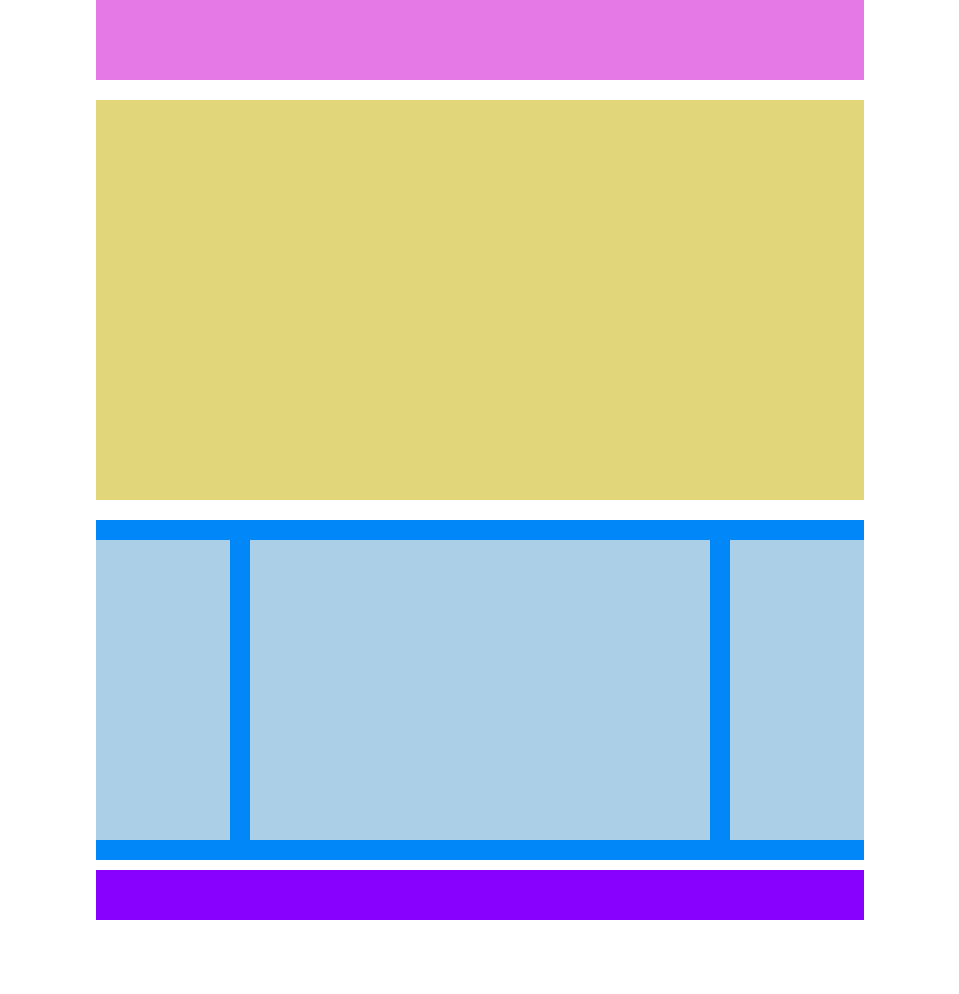
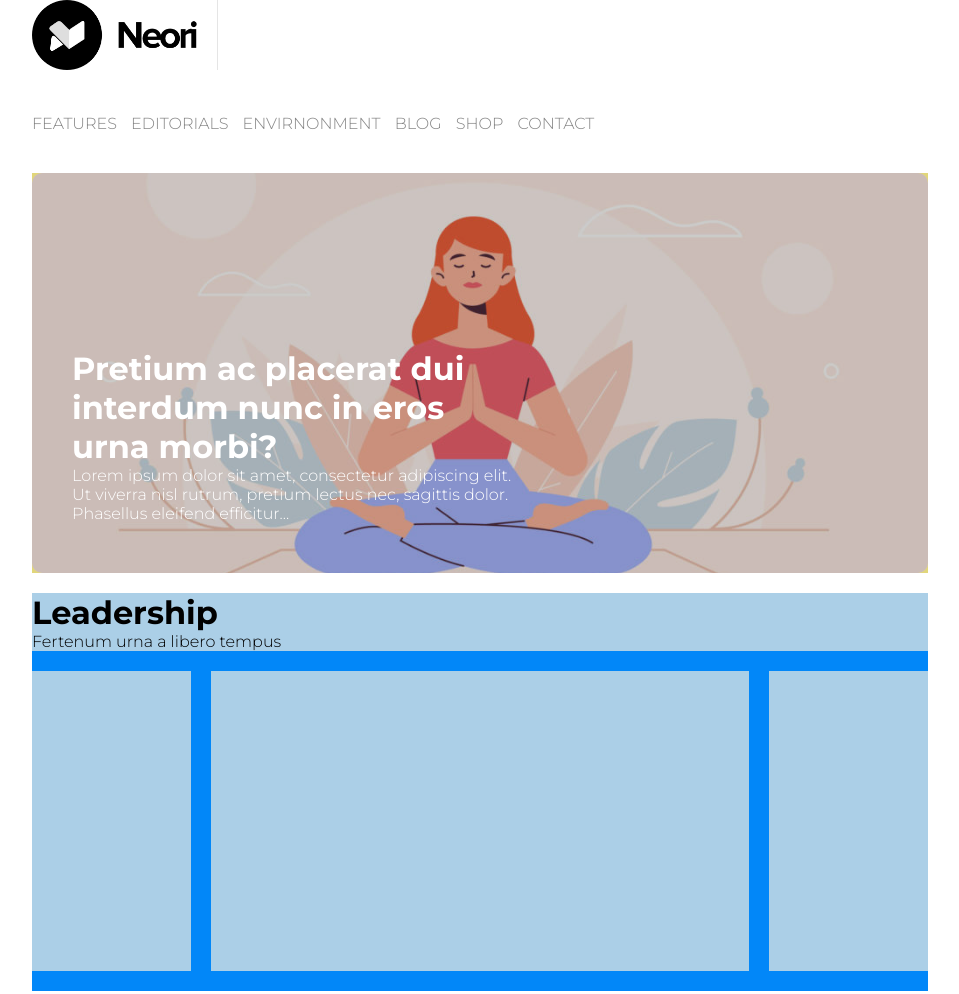
Before and after one commit to pietrospitella/htmlcss-wp, a plain HTML site: page index.html in a window 1280 px wide. Shown: the whole page, without its empty margins (160-1119 px from the left). Before the commit the page ends 920 px from the top, so only its background shows below. Drawn offline with Linux system fonts and the light colour scheme.

Commit message:
header done

```diff
--- a/css/style.css
+++ b/css/style.css
@@ -4,8 +4,14 @@
     box-sizing: border-box;
 }
 
+/* common */
+
+body {
+    font-family: "Montserrat", sans-serif;
+}
+
 .container {
-    width: 60%;
+    width: 70%;
     margin: 0 auto;
 }
 
@@ -16,23 +22,83 @@
 }
 
 header {
-    height: 80px;
-    background-color: #E579E6;
+    /* background-color: #E579E6; */
 }
 
 
 
 footer {
     height: 50px;
-    background-color: #8801FE;
+    /* background-color: #8801FE; */
 }
 
+/* / common */
 
+/* header */
+
+.menu {
+    /* height: 70px; */
+    margin-bottom: 10px;
+}
+
+#logo img {
+    height: 70px;
+    padding-right: 20px;
+    border-right: 1px solid #e5e5e5;
+
+}
+
+nav {
+    margin: 40px 0;
+}
+
+nav li {
+    display: inline;
+    list-style: none;
+    text-transform: uppercase;
+    padding-right: 10px;
+}
+
+nav  li a {
+    text-decoration: none;
+    color: #858585;
+}
+
+/* / header */
+
+
+/* main */
 
 .layout-top {
     height: 400px;
     background-color: #E1D67A;
     margin: 20px 0;
+    position: relative;
+}
+
+.overlay {
+    background-color: rgba(0, 0, 0, 0.2);
+    position: absolute;
+    top: 0;
+    right: 0;
+    bottom: 0;
+    left: 0;
+    border-radius: 10px;
+}
+
+.layout-top img {
+    width: 100%;
+    height: 100%;
+    object-fit: cover;
+    border-radius: 10px;
+}
+
+.layout-top-text {
+    color: white;
+    position: absolute;
+    bottom: 50px;
+    left: 40px;
+    right: 400px;
 }
 
 .layout-bottom {
@@ -40,6 +106,8 @@ footer {
     background-color: #0287F8;
     margin: 20px 0 10px 0;
 }
+
+
 
 .head {
     background-color: #ABCFE7;
@@ -60,3 +128,21 @@ footer {
     width: calc((100% / 5) * 3);
     margin: 20px;
 }
+
+/* / main */
+
+
+/* footer */
+
+
+
+/* / footer */
+
+
+/* debug */
+
+/* .debug {
+    border: 1px solid black;
+} */
+
+/* / debug */
--- a/index.html
+++ b/index.html
@@ -4,17 +4,51 @@
     <meta charset="UTF-8">
     <meta http-equiv="X-UA-Compatible" content="IE=edge">
     <meta name="viewport" content="width=device-width, initial-scale=1.0">
+    <link rel="preconnect" href="https://fonts.gstatic.com">
+    <link href="https://fonts.googleapis.com/css2?family=Montserrat:wght@300;700&display=swap" rel="stylesheet">
     <link rel="stylesheet" href="css/style.css">
     <title>Struttura Wordpress</title>
 </head>
 <body>
-    <div class="container">
-        <header></header>
+    <div class="container debug">
+        <header>
+            <div class="menu">
+                <div id="logo">
+                    <img src="img/logo.png" alt="logo neori">
+                </div>
+                <nav>
+                    <ul>
+                        <li><a href="#">Features</a></li>
+                        <li><a href="#">Editorials</a></li>
+                        <li><a href="#">Envirnonment</a></li>
+                        <li><a href="#">Blog</a></li>
+                        <li><a href="#">Shop</a></li>
+                        <li><a href="#">Contact</a></li>
+                    </ul>
+                </nav>
+            </div>
+
+
+        </header>
         <main>
-            <div class="layout-top"></div>
+            <div class="layout-top">
+                <div class="overlay"></div>
+                <img src="img/banner.jpg" alt="banner">
+                <div class="layout-top-text">
+                    <h1>Pretium ac placerat dui interdum nunc
+                        in eros urna morbi?</h1>
+                    <p>Lorem ipsum dolor sit amet, consectetur adipiscing elit. Ut viverra nisl
+                        rutrum, pretium lectus nec, sagittis dolor. Phasellus eleifend efficitur...</p>
+                </div>
+            </div>
             <div class="layout-bottom clearfix">
-                <div class="head"></div>
-                <div class="column left"></div>
+                <div class="head">
+                    <h1>Leadership</h1>
+                    <p>Fertenum urna a libero tempus</p>
+                </div>
+                <div class="column left">
+
+                </div>
                 <div class="center"></div>
                 <div class="column right"></div>
             </div>
```
